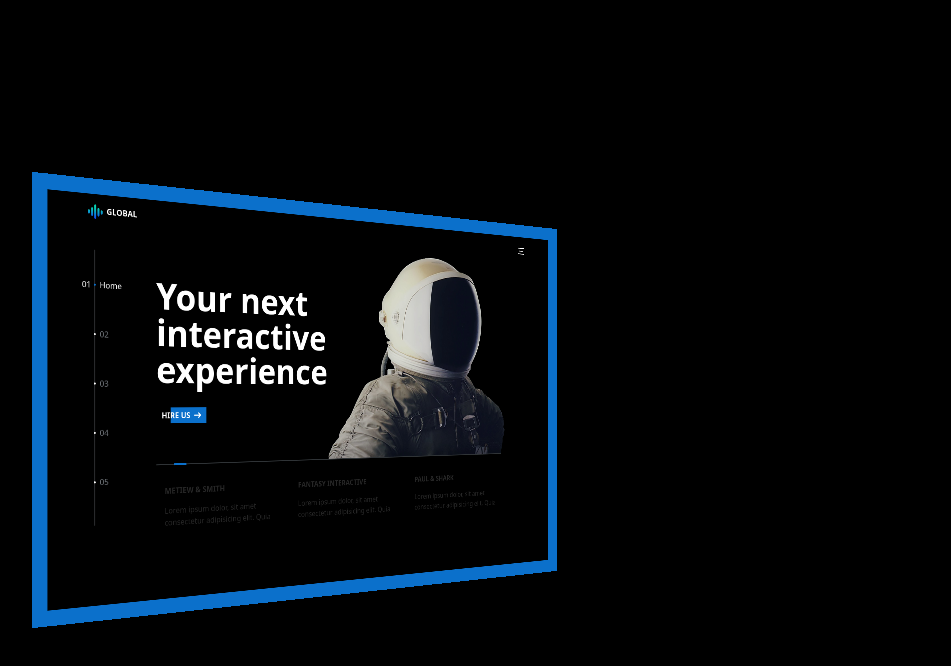
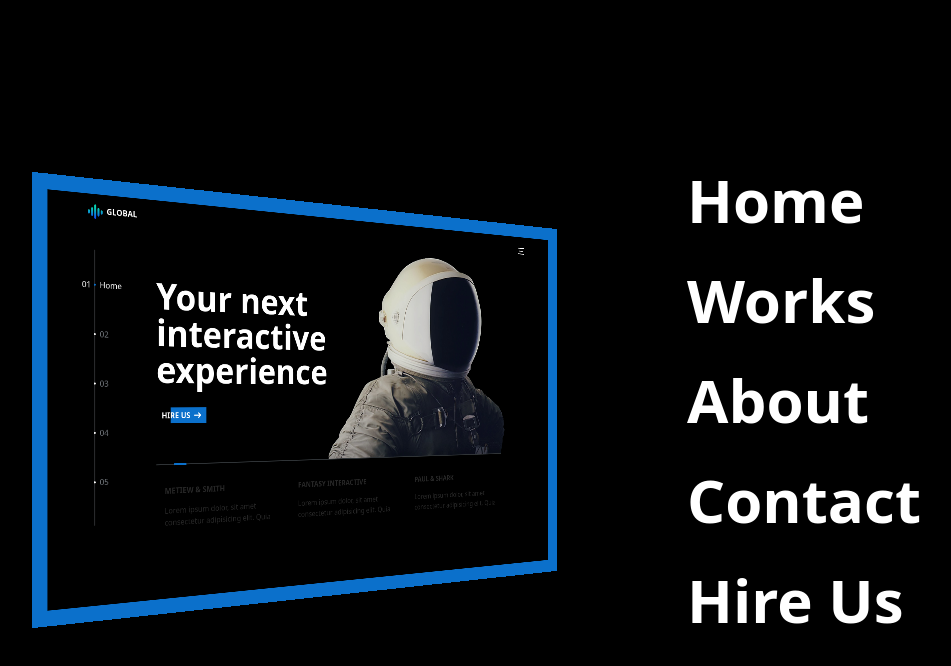
Before and after one commit to Eslam-Mohamed-G/global-next.js, a Next.js app: page / in a window 1280 px wide. Both pictures are taken after a click on the button 1190 px from the left and 34 px from the top of the page. Shown: the top 666 px of the page, without its empty margins (17-968 px from the left). Built offline with nearby package versions, Linux system fonts and the light colour scheme.

Commit message:
Refactor sidebar animation to smooth right-to-left transition

```diff
--- a/src/app/globals.css
+++ b/src/app/globals.css
@@ -39,6 +39,7 @@
         left: -40px !important;
         z-index: 100 !important;
     }
+
     [dir='rtl'] .slick-prev {
         right: -40px !important;
         left: auto !important;
@@ -53,11 +54,13 @@
         left: -40px !important;
     }
 }
+
 @media (max-width: 500px) {
     .slick-prev {
         left: -15px !important;
         z-index: 100 !important;
     }
+
     [dir='rtl'] .slick-prev {
         right: -15px !important;
         left: auto !important;
@@ -114,8 +117,33 @@
     transform: translateZ(0) translateX(0) rotateY(0deg);
     transition: transform .4s;
 }
+
 .custom-3d-transform {
     transform: translateZ(-1800px) translateX(-50%) rotateY(45deg);
     outline: 30px solid #0B70CB;
     transition: transform .4s;
 }
+
+/* aside و animations */
+.outer-nav,
+.return {
+    width: 45%;
+    position: absolute;
+    top: 100px;
+    bottom: 100px;
+    right: 0;
+    align-content: center;
+    will-change: transform, opacity;
+}
+
+.outer-nav {
+    transition: transform 0.4s ease-in-out, opacity 0.4s ease-in-out;
+    transform: translateY(0) rotateY(0deg);
+    opacity: 1;
+}
+
+.return {
+    transition: transform 0.3s ease-in-out, opacity 0.4s ease-in-out;
+    transform: translateX(100%) rotateY(-45deg);
+    opacity: 0;
+}
--- a/src/app/layout.tsx
+++ b/src/app/layout.tsx
@@ -31,7 +31,7 @@ export default function RootLayout({
   return (
     <html lang="en">
       <body
-        className={`${geistSans.variable} ${geistMono.variable} antialiased bg-black h-screen overflow-hidden flex flex-col justify-center perspective-[1500px]`}
+        className={`${geistSans.variable} ${geistMono.variable} antialiased bg-black h-screen overflow-hidden flex flex-col justify-center perspective-[1500px] relative`}
       >
         <SidebarProvider>
           <TransformLayout>
--- a/src/components/Navbar/Navbar.tsx
+++ b/src/components/Navbar/Navbar.tsx
@@ -25,7 +25,6 @@ const Navbar = () => {
             <button onClick={handleMenu} type="button" className="inline-flex items-center w-5 h-4 justify-center text-sm text-white cursor-pointer border-y-2 border-white">
                 <span className='bg-white w-3 h-0.5 rounded-2xl'></span>
             </button>
-
         </nav>
     );
 }
--- a/src/components/TransformLayout/TransformLayout.tsx
+++ b/src/components/TransformLayout/TransformLayout.tsx
@@ -1,6 +1,35 @@
 'use client'
 import { useSidebar } from '@/context/SidebarContext';
+import Link from 'next/link';
 import React, { ReactNode } from 'react';
+
+const sidebarMenu = [
+    {
+        id: "01",
+        name: "Home",
+        link: "/",
+    },
+    {
+        id: "02",
+        name: "Works",
+        link: "/works",
+    },
+    {
+        id: "03",
+        name: "About",
+        link: "/about",
+    },
+    {
+        id: "04",
+        name: "Contact",
+        link: "/contact",
+    },
+    {
+        id: "05",
+        name: "Hire Us",
+        link: "/hire",
+    },
+]
 
 type Props = {
     children: ReactNode;
@@ -16,9 +45,21 @@ const TransformLayout = ({ children }: Props) => {
     }
 
     return (
-        <div className={`h-screen ${isOpen ? 'custom-3d-transform cursor-pointer' : 'remove-3d-transform'}`} onClick={handleMenu}>
-            {children}
-        </div>
+        <>
+            <div className={`h-screen ${isOpen ? 'custom-3d-transform cursor-pointer' : 'remove-3d-transform'}`} onClick={handleMenu}>
+                {children}
+            </div>
+            {/* navbar */}
+            <aside className={`text-white ${isOpen ? 'outer-nav' : 'return' }`}>
+                <ul className='flex flex-col gap-5 md:gap-10 text-4xl sm:text-5xl md:text-6xl font-extrabold'>
+                    {sidebarMenu.map((menu, i) => (
+                        <li key={menu.id} onClick={handleMenu}>
+                            <Link href={menu.link}>{menu.name}</Link>
+                        </li>
+                    ))}
+                </ul>
+            </aside>
+        </>
     );
 };
 
```
